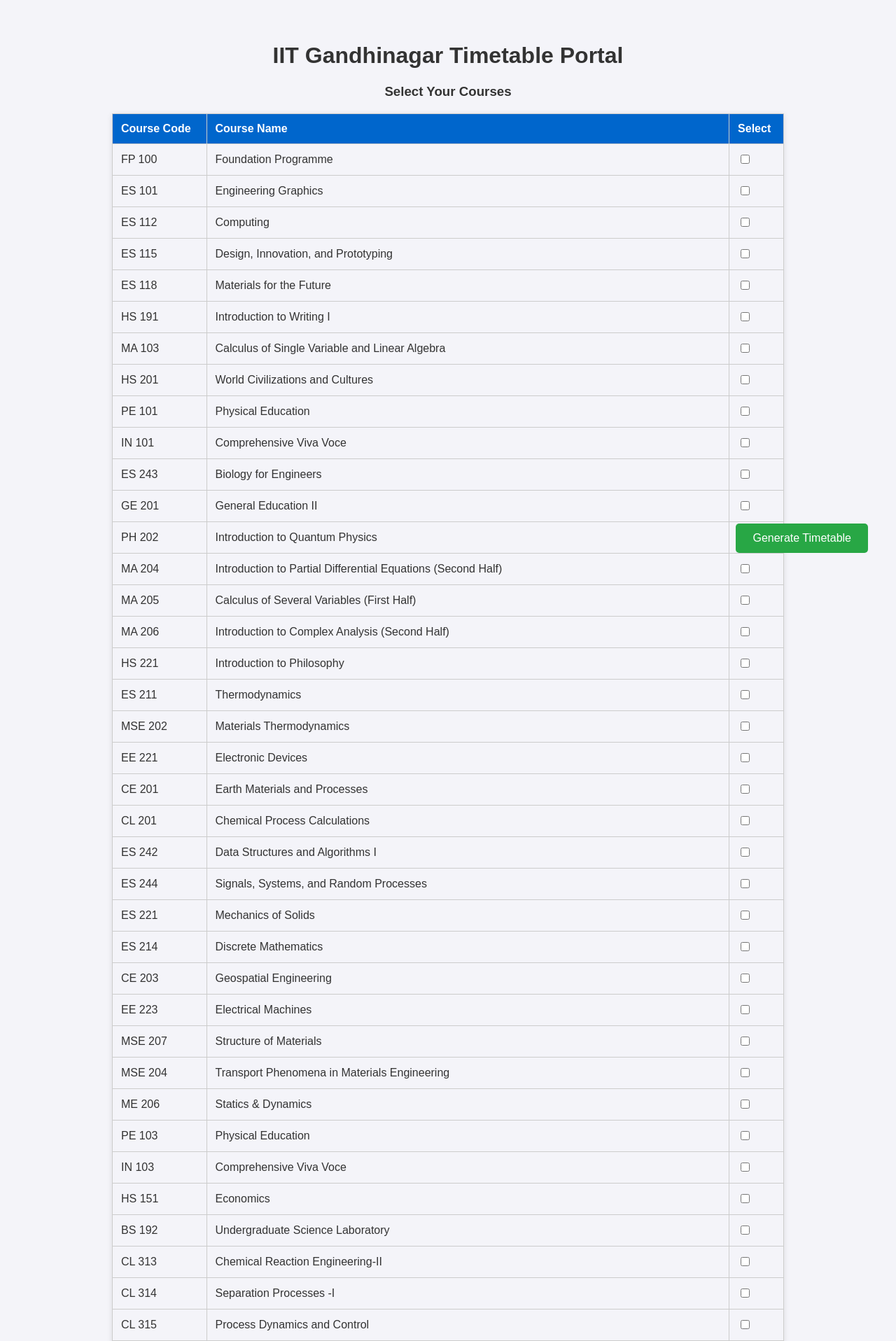
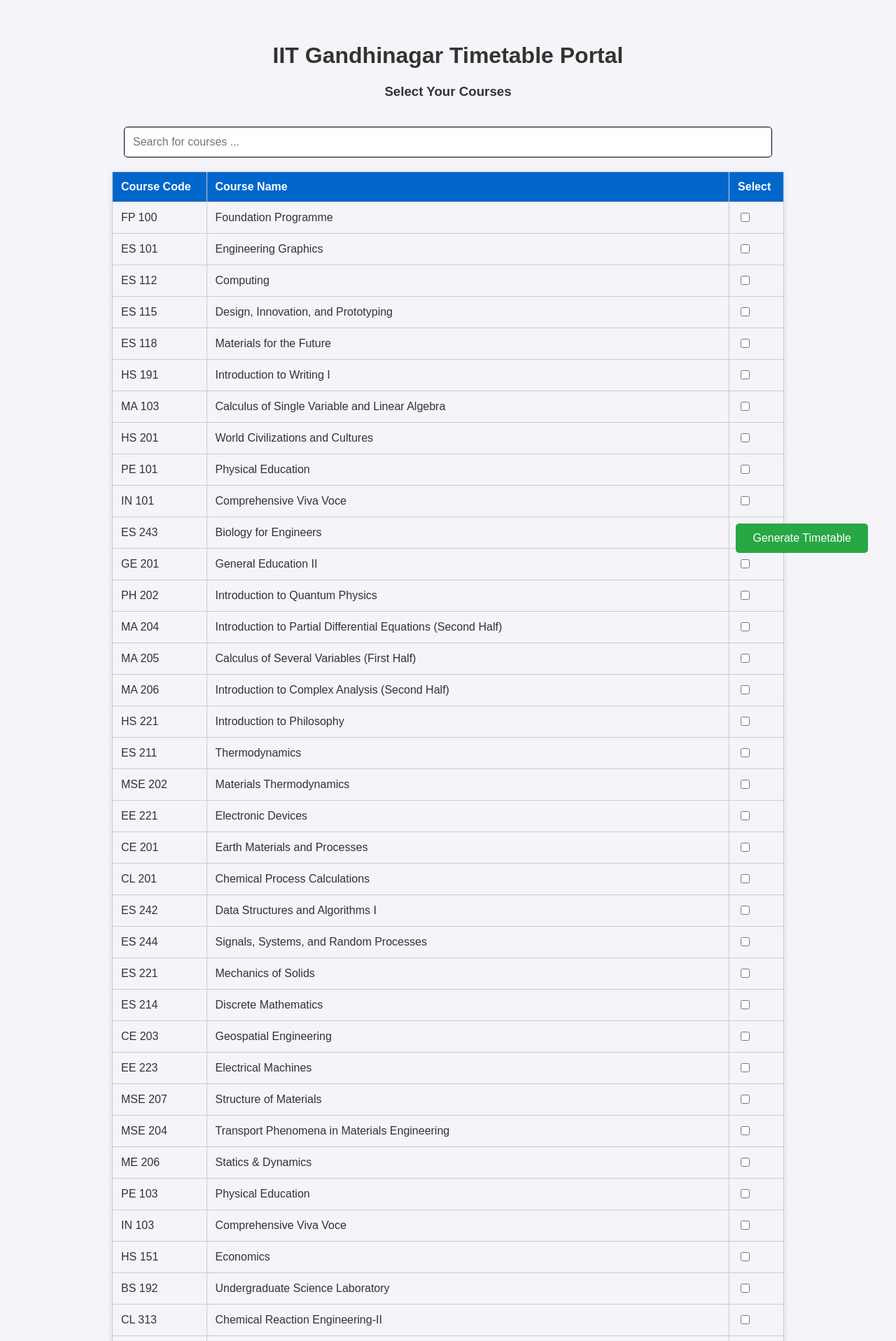
Before and after one commit to Naveen-Pal/timetable_2024-25, a Flask app: page / in a window 1280 px wide. Shown: the top 1916 px of the page at 70% size. Run offline with Flask 2, Linux system fonts and the light colour scheme.

Commit message:
Added Search bar

```diff
--- a/templates/index.html
+++ b/templates/index.html
@@ -1,5 +1,6 @@
 <!DOCTYPE html>
 <html lang="en">
+
 <head>
     <meta charset="UTF-8">
     <meta name="viewport" content="width=device-width, initial-scale=1.0">
@@ -14,21 +15,42 @@
             background-color: #f4f4f9;
             color: #333;
         }
+
+        #search-field {
+            width: 75%;
+            padding: 12px;
+            margin: 20px 0 0 0;
+            font-size: 16px;
+            border: 1px solid black;
+            border-radius: 5px;
+        }
+
+        #search-field:focus {
+            outline: none;
+            border: 1px solid black;
+            border-bottom: 2px solid #0066cc;
+            border-radius: 5px;
+        }
+
         table {
             width: 80%;
             margin: 20px auto;
             border-collapse: collapse;
-            box-shadow: 0 2px 8px rgba(0,0,0,0.1);
+            box-shadow: 0 2px 8px rgba(0, 0, 0, 0.1);
         }
-        th, td {
+
+        th,
+        td {
             border: 1px solid #ccc;
             padding: 12px;
             text-align: left;
         }
+
         th {
             background-color: #0066cc;
             color: #ffffff;
         }
+
         footer {
             background-color: #000000;
             color: white;
@@ -39,17 +61,21 @@
             flex-wrap: wrap;
             font-size: 14px;
         }
+
         .footer-section {
             margin: 10px 20px;
             text-align: center;
         }
+
         .footer-section a {
             color: #64b2ff;
             text-decoration: none;
         }
+
         .footer-section a:hover {
             text-decoration: underline;
         }
+
         button {
             padding: 12px 24px;
             font-size: 16px;
@@ -62,28 +88,37 @@
             bottom: 10px;
             right: 40px;
         }
+
         a {
             color: #64b2ff;
         }
+
         @media (max-width: 600px) {
             table {
                 width: 100%;
             }
+
             body {
                 padding: 20px;
             }
+
             footer {
                 flex-direction: column;
             }
+
             .footer-section {
                 margin: 10px 0;
             }
         }
     </style>
 </head>
+
 <body>
     <h1>IIT Gandhinagar Timetable Portal</h1>
     <h3>Select Your Courses</h3>
+    <form>
+        <input name="search-field" id="search-field" placeholder="Search for courses ...">
+    </form>
     <form action="/generate-timetable" method="post">
         <table role="table">
             <thead>
@@ -117,5 +152,30 @@
             <p>Developer: Naveen Pal</p>
         </div>
     </footer>
+
+    <script>
+        const searchField = document.getElementById('search-field');
+        const rows = document.querySelectorAll('tbody tr');
+
+        searchField.addEventListener('input', (e) => {
+            const searchValue = e.target.value.toLowerCase();
+            rows.forEach(row => {
+                // const courseCode = row.children[0].textContent.toLowerCase();
+                // if (courseCode.includes(searchValue)) {
+                //     row.style.display = '';
+                // } else {
+                //     row.style.display = 'none';
+                // }
+                const courseName = row.textContent.toLowerCase();
+                if (courseName.includes(searchValue)) {
+                    row.style.display = '';
+                } else {
+                    row.style.display = 'none';
+                }
+
+            });
+        });
+    </script>
 </body>
+
 </html>
```
Also changed, not shown: timetable.png.
